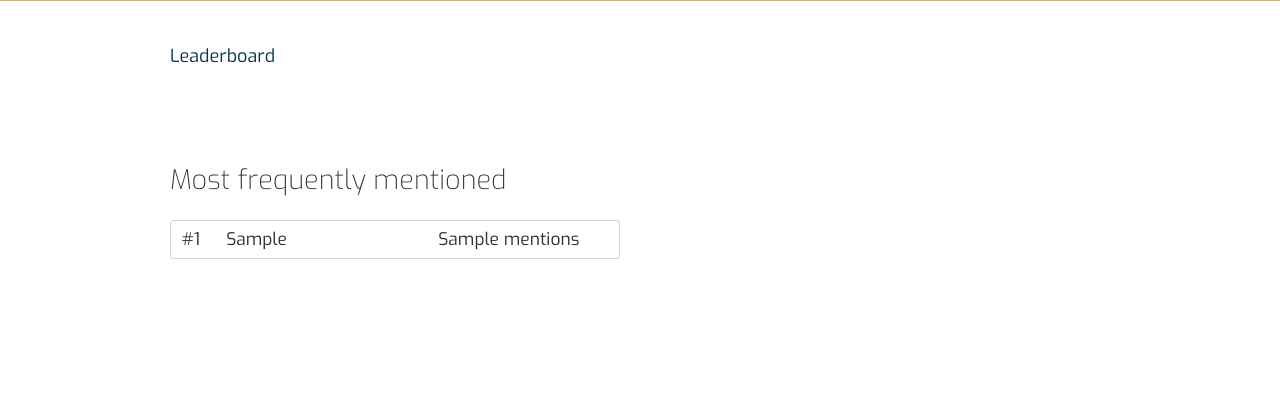
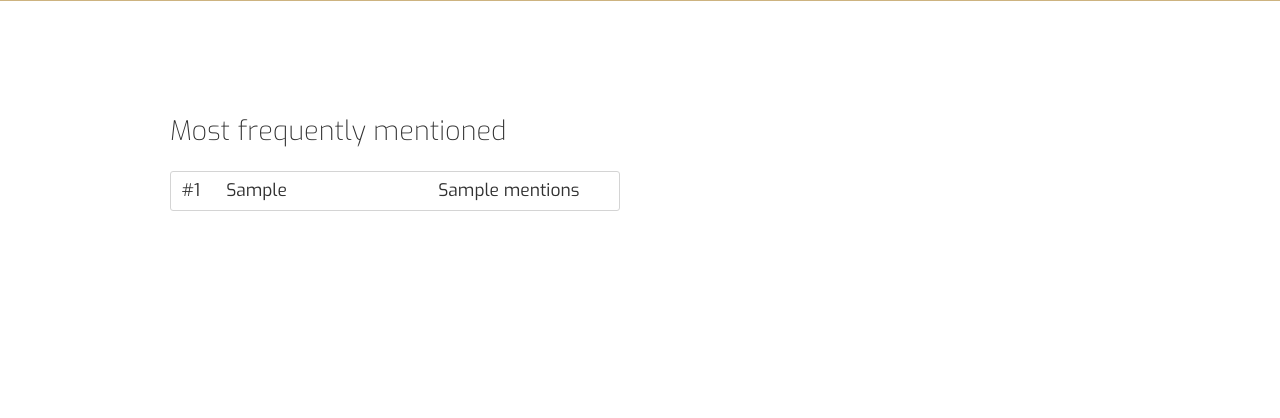
Before and after one commit to lutoma/shortdiary-web, a Django app: template templates/stats.html in a window 1280 px wide. Shown: the part 48-466 px from the top of the page. Run offline with Django 3.2, Linux system fonts and the light colour scheme; the template is opened without the code that fills it: most values are stand-ins (such as "Sample title", 1, 10 or a date in 2020); some libraries are stand-ins or nearby versions.

Commit message:
Remove leaderboard link from stats page

```diff
--- a/templates/stats.html
+++ b/templates/stats.html
@@ -111,8 +111,6 @@
 {% endblock %}
 
 {%block content %}
-	<p><a href='{%url "diary.views.leaderboard" %}'>{% trans "Leaderboard" %}</a></p>
-
 	{% if user.geolocation_enabled %}
 		<div style='width: 50%; float: left; padding: 0; margin: 0; min-height: 400px;'>
 			<div style='padding-right: 20px'>
```
